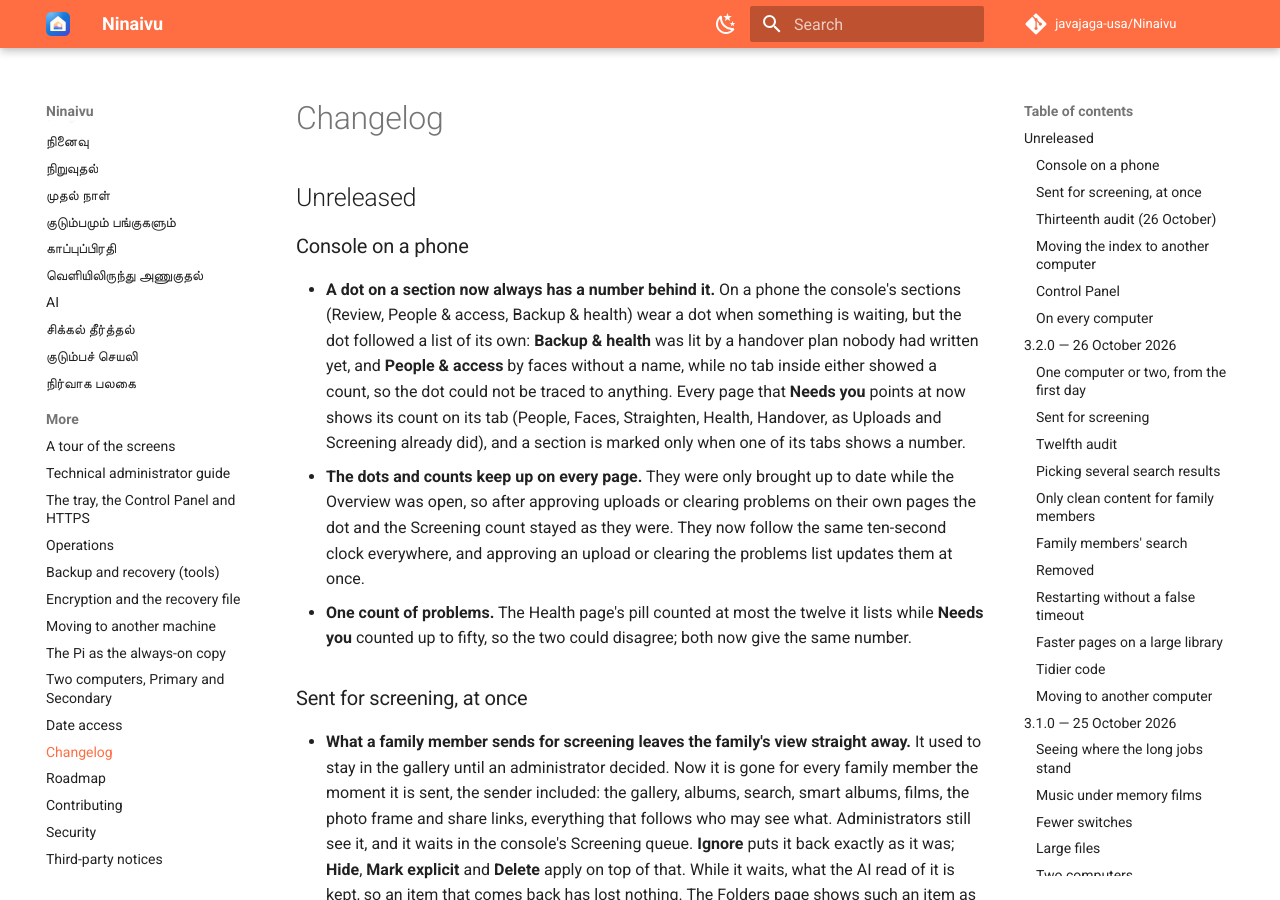
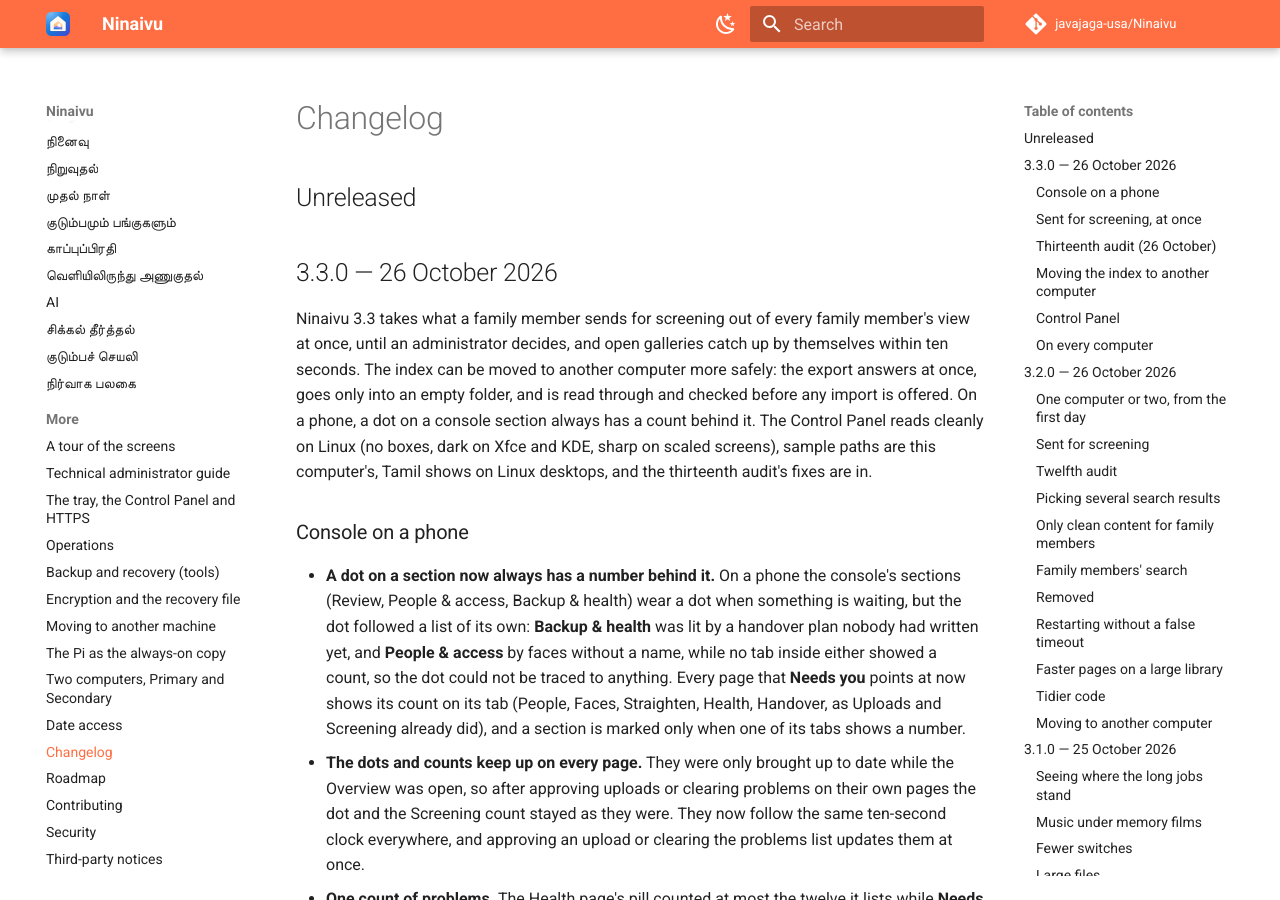
Before and after one commit to javajaga-usa/Ninaivu, an MkDocs documentation site: the page built from docs/CHANGELOG.md, in a window 1280 px wide and 900 px high. Built offline with MkDocs 1.6.1 and Material for MkDocs 9.7.7, drawn with Linux system fonts in a browser that asks for light colours; comment, search, counter and statistics services are not loaded.

Commit message:
Release 3.3.0: fold the changelog and bump the version
Co-Authored-By: Claude Opus 5.5 (1M context) <noreply@anthropic.com>
Claude-Session: https://claude.ai/code/session_01QMeHEZFoDqpLGkuN5TXWGy

````diff
--- a/docs/CHANGELOG.md
+++ b/docs/CHANGELOG.md
@@ -1,6 +1,10 @@
 # Changelog
 
 ## Unreleased
+
+## 3.3.0 — 26 October 2026
+
+Ninaivu 3.3 takes what a family member sends for screening out of every family member's view at once, until an administrator decides, and open galleries catch up by themselves within ten seconds. The index can be moved to another computer more safely: the export answers at once, goes only into an empty folder, and is read through and checked before any import is offered. On a phone, a dot on a console section always has a count behind it. The Control Panel reads cleanly on Linux (no boxes, dark on Xfce and KDE, sharp on scaled screens), sample paths are this computer's, Tamil shows on Linux desktops, and the thirteenth audit's fixes are in.
 
 ### Console on a phone
 
--- a/docs/pi-replica.md
+++ b/docs/pi-replica.md
@@ -77,7 +77,7 @@ Install Ninaivu from source, at the version the Mac runs:
 sudo apt install -y git python3-venv
 sudo useradd --system --home-dir /opt/ninaivu --shell /usr/sbin/nologin ninaivu
 sudo git clone https://github.com/javajaga-usa/Ninaivu /opt/ninaivu
-sudo git -C /opt/ninaivu checkout v3.2.0           # the Mac's version
+sudo git -C /opt/ninaivu checkout v3.3.0           # the Mac's version
 sudo python3 -m venv /opt/ninaivu/.venv
 sudo /opt/ninaivu/.venv/bin/pip install -r /opt/ninaivu/requirements/requirements.txt
 ```
--- a/ninaivu/__init__.py
+++ b/ninaivu/__init__.py
@@ -52,7 +52,7 @@ from flask import Flask, Response, g, jsonify, request
 from .server.config import Config
 from . import extensions
 
-__version__ = "3.2.0"
+__version__ = "3.3.0"
 APP_NAME = "Ninaivu"
 TAGLINE = "Your family's media, at home."
 #: Who holds the copyright, shown in About and the console. The licence stays
````
Also changed, not shown: README.md (+1 -1 lines), docs/index.md (+1 -1 lines), 5 other files.
